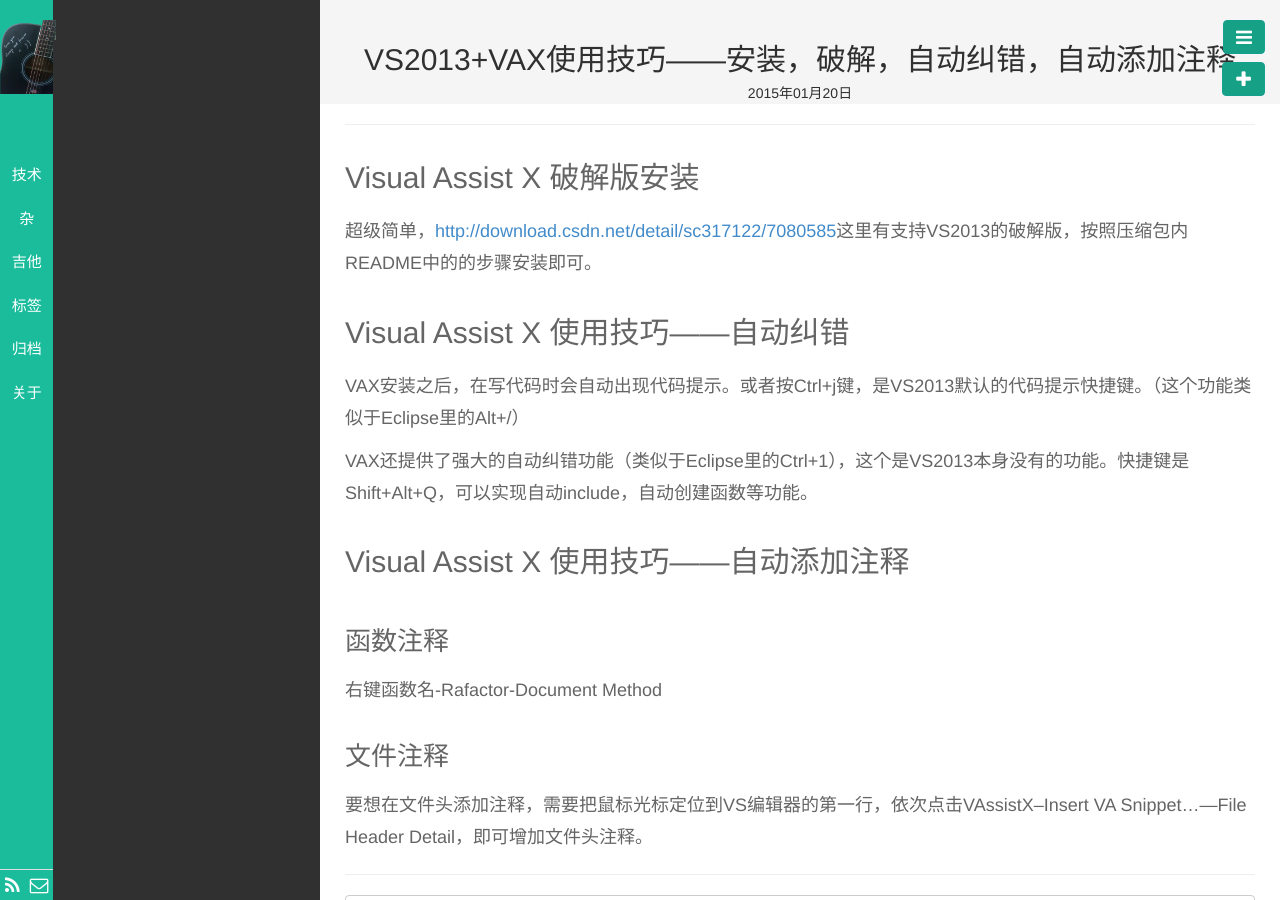
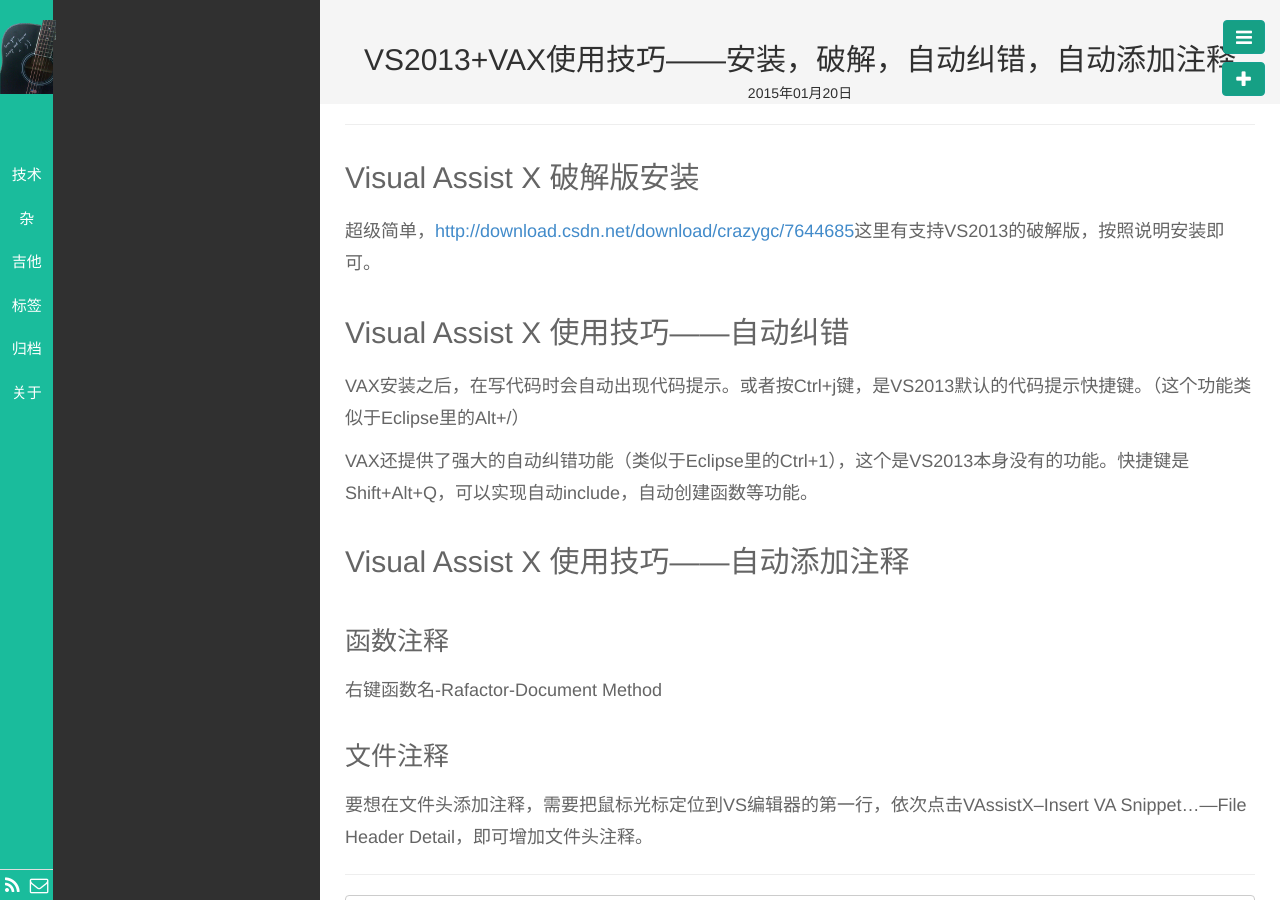
Before and after one commit to wangzi6147/wangzi6147.github.io, a Jekyll site: the page built from _posts/技术/2015-1-20-VAX.md, in a window 1280 px wide. Built offline with Jekyll 4.4.1, drawn with Linux system fonts in a browser that asks for light colours; nearby versions of some CDN libraries; library files that are not in the unit come from our copies; Markdown is read by kramdown in place of the engine named in the settings; comment, search, counter and statistics services are not loaded; some of the changed lines change nothing that is shown.

Commit message:
修改一下VAX的下载链接

```diff
--- a/_posts/技术/2015-1-20-VAX.md
+++ b/_posts/技术/2015-1-20-VAX.md
@@ -9,7 +9,7 @@
 
 ##Visual Assist X 破解版安装
 
-超级简单，[http://download.csdn.net/detail/sc317122/7080585](http://download.csdn.net/detail/sc317122/7080585)这里有支持VS2013的破解版，按照压缩包内README中的的步骤安装即可。
+超级简单，[http://download.csdn.net/download/crazygc/7644685](http://download.csdn.net/download/crazygc/7644685)这里有支持VS2013的破解版，按照说明安装即可。
 
 ##Visual Assist X 使用技巧——自动纠错
 
```
